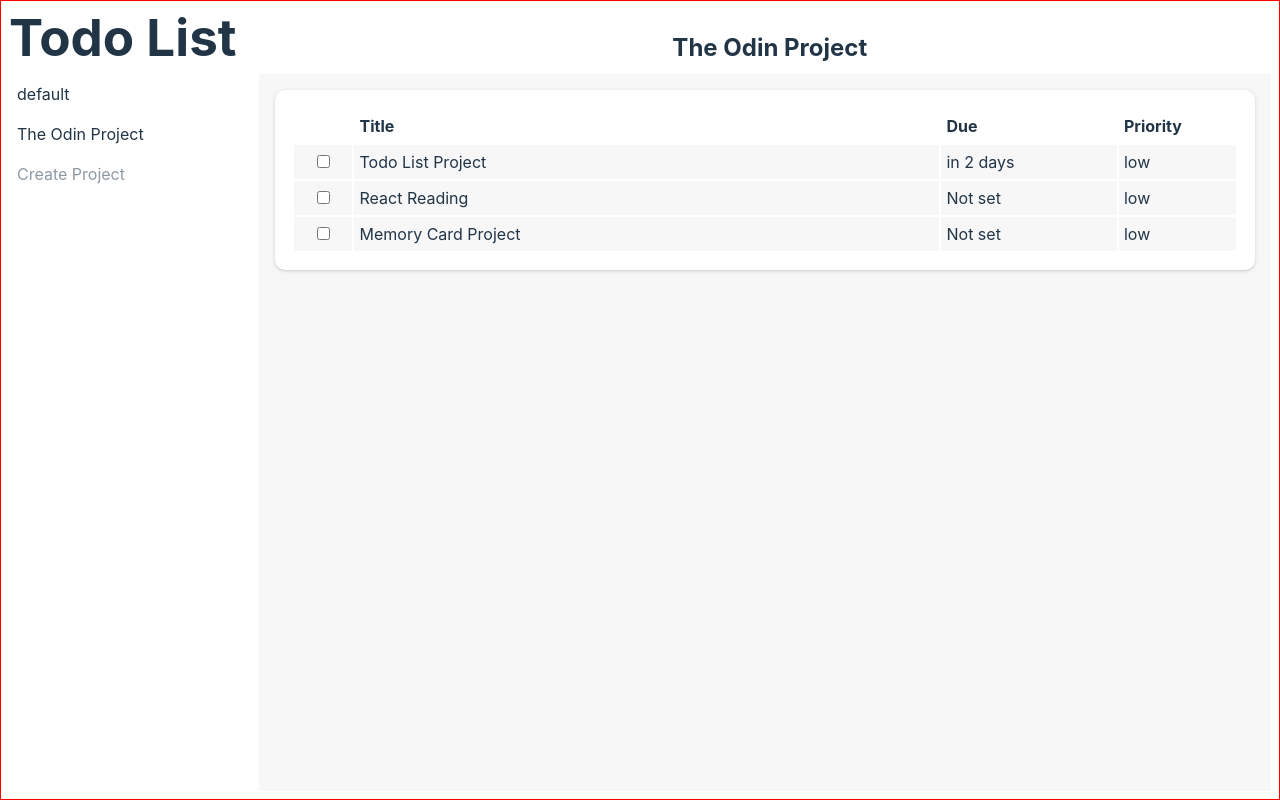
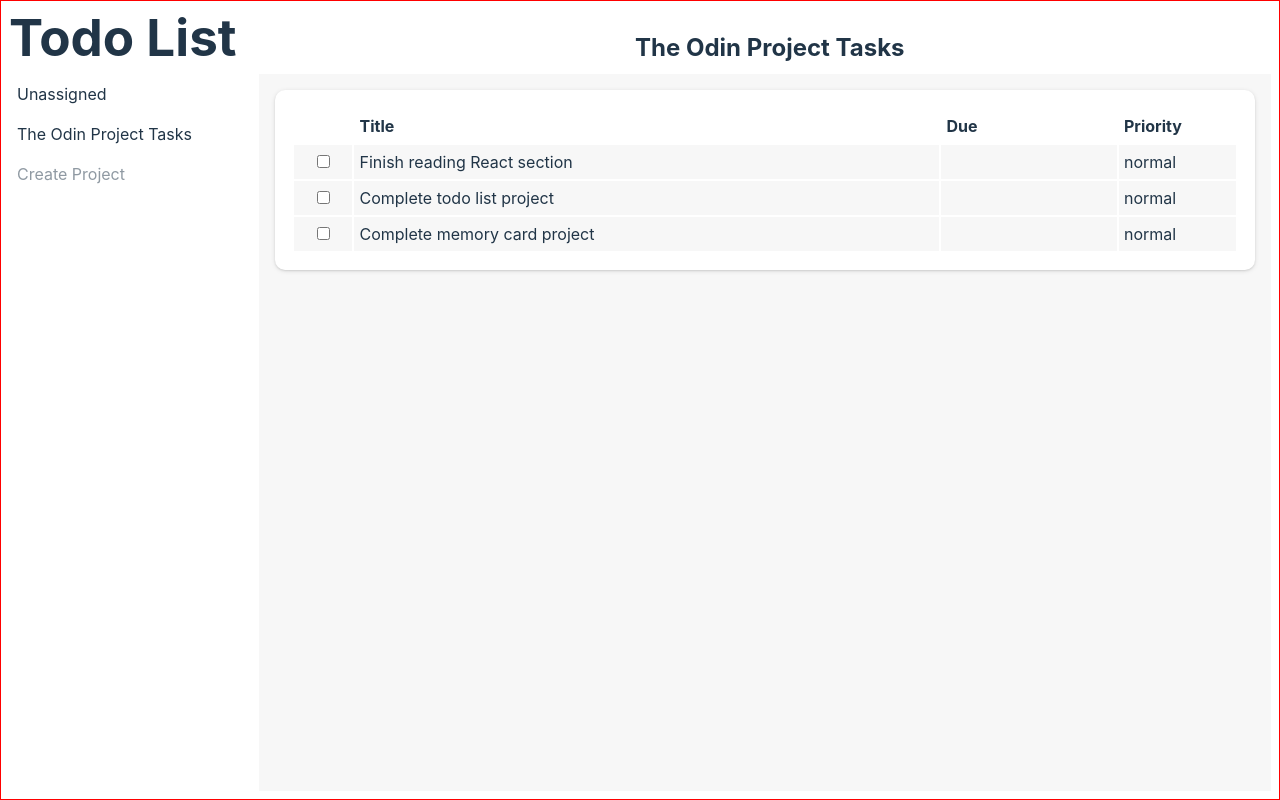
Before and after one commit to pricebenjamin/top-projects, a React (Vite) app in the folder 011-todo-list/: page / in a window 1280 px wide. Built offline with nearby package versions, Linux system fonts and the light colour scheme; the HTML template or start-up script is replaced by a standard one.

Commit message:
Flatten application state; give IDs to data
Instead of keeping todos inside of projects, assign a projectId to
each todo, then compute todos from component state.

Stop using list indexes as keys; use unique IDs instead.

```diff
--- a/011-todo-list/src/App/App.tsx
+++ b/011-todo-list/src/App/App.tsx
@@ -1,37 +1,30 @@
-import { useState, useEffect } from "react";
+import { useState } from "react";
 import { Header } from "@components/Header";
 import { ProjectNavigator } from "@components/ProjectNavigator";
 import { TodoList } from "@components/TodoList";
-import { Project } from "@components/Project";
-import appData from "./init.json?raw";
+import { createNewProject } from "@components/Project";
+import init from "./initialAppData";
 import "./App.css";
 
 function App() {
-  const [activeProject, setActiveProject] = useState<string>("default");
-  const [projects, setProjects] = useState<Project[]>([]);
+  const [activeProjectId, setActiveProjectId] = useState(init.activeProjectId);
+  const [projects, setProjects] = useState(init.projects);
+  const [todos, setTodos] = useState(init.todos);
 
-  useEffect(() => {
-    const app = JSON.parse(appData);
-    console.log(app);
-    setActiveProject(app.activeProject);
-    setProjects(app.projects);
-  }, []);
+  const activeProject = projects.find((p) => p.id === activeProjectId);
+  const activeTodos = todos.filter(
+    (todo) => todo.projectId === activeProjectId
+  );
 
-  function addProject(project: Project) {
-    setProjects([...projects, project]);
-  }
-
-  function updateTodoStatus(index: number) {
-    const project = projects.find((p) => p.title === activeProject);
-
-    if (!project) {
-      throw new Error("updateTodoStatus(): failed to find active project");
-    }
-
-    const todo = project.todos[index];
-
-    todo.finished = !todo.finished;
-    setProjects([...projects]);
+  function updateTodoStatus(id: string) {
+    setTodos(
+      todos.map((todo) => {
+        if (todo.id === id) {
+          return { ...todo, finished: !todo.finished };
+        }
+        return todo;
+      })
+    );
   }
 
   return (
@@ -39,15 +32,12 @@ function App() {
       <Header title="Todo List" project={activeProject} />
       <div className="container">
         <ProjectNavigator
-          activeProject={activeProject}
+          activeProjectId={activeProjectId}
           projects={projects}
-          onProjectSelect={setActiveProject}
-          onCreateProject={addProject}
+          onProjectSelect={setActiveProjectId}
+          onCreateProject={() => setProjects([...projects, createNewProject()])}
         />
-        <TodoList
-          project={projects.find((p) => p.title === activeProject)}
-          onTodoStatusChange={updateTodoStatus}
-        />
+        <TodoList todos={activeTodos} onTodoStatusChange={updateTodoStatus} />
       </div>
     </>
   );
--- a/011-todo-list/src/App/Components/Header/Header.tsx
+++ b/011-todo-list/src/App/Components/Header/Header.tsx
@@ -1,10 +1,11 @@
+import { Project } from "@components/Project";
 import "./Header.css";
 
 type onClick = () => void;
 
 interface HeaderProps {
   title: string;
-  project: string;
+  project: Project;
   actions?: Map<string, onClick>;
 }
 
@@ -12,7 +13,7 @@ export function Header({ title, project, actions }: HeaderProps) {
   return (
     <header className="header">
       <h1 className="application-title">{title}</h1>
-      <h2 className="active-project">{project}</h2>
+      <h2 className="active-project">{project.title}</h2>
       {actions && (
         <nav>
           {[...actions.entries()].map(([name, onClick]) => (
--- a/011-todo-list/src/App/Components/Project/index.ts
+++ b/011-todo-list/src/App/Components/Project/index.ts
@@ -1,6 +1,14 @@
-import { Todo } from "@components/Todo";
+export interface Project {
+  id: string;
+  title: string;
+  activeTodoId?: string;
+}
 
-export interface Project {
-  title: string;
-  todos: Todo[];
+export function createNewProject({
+  title = "New Project",
+}: Partial<Project> = {}): Project {
+  return {
+    id: crypto.randomUUID(),
+    title,
+  };
 }
--- a/011-todo-list/src/App/Components/ProjectNavigator/ProjectNavigator.tsx
+++ b/011-todo-list/src/App/Components/ProjectNavigator/ProjectNavigator.tsx
@@ -2,46 +2,31 @@ import { Project } from "@components/Project";
 import "./ProjectNavigator.css";
 
 interface ProjectNavigatorProps {
-  activeProject: string;
+  activeProjectId: string;
   projects: Project[];
-  onProjectSelect: (title: string) => void;
-  onCreateProject: (project: Project) => void;
+  onProjectSelect: (id: string) => void;
+  onCreateProject: () => void;
 }
 
 export function ProjectNavigator({
-  activeProject,
+  activeProjectId,
   projects,
   onProjectSelect,
   onCreateProject,
 }: ProjectNavigatorProps) {
-  function listItem(project: Project, index: number) {
-    return (
-      <li
-        key={index}
-        className={project.title === activeProject ? "active" : ""}
-        onClick={() => onProjectSelect(project.title)}
-      >
-        {project.title}
-      </li>
-    );
-  }
-
-  function createNewProject() {
-    const project = {
-      title: "New Project",
-      description: "",
-      dueDate: null,
-      priority: "low",
-      todos: [],
-    };
-    onCreateProject(project);
-  }
-
   return (
     <div className="project-navigator">
       <ul>
-        {projects.map((project, idx) => listItem(project, idx))}
-        <li className="create-project" onClick={createNewProject}>
+        {projects.map((project) => (
+          <li
+            key={project.id}
+            className={project.id === activeProjectId ? "active" : ""}
+            onClick={() => onProjectSelect(project.id)}
+          >
+            {project.title}
+          </li>
+        ))}
+        <li className="create-project" onClick={onCreateProject}>
           Create Project
         </li>
       </ul>
--- a/011-todo-list/src/App/Components/Todo/index.ts
+++ b/011-todo-list/src/App/Components/Todo/index.ts
@@ -1,7 +1,28 @@
 export interface Todo {
+  id: string;
+  projectId: string;
   title: string;
   description: string;
-  dueDate: number | null;
-  priority: "high" | "medium" | "low";
+  priority: "high" | "normal" | "low";
   finished: boolean;
+  dueDate?: number;
 }
+
+export function createNewTodo(
+  projectId: string,
+  {
+    title = "New Todo",
+    description = "",
+    priority = "normal",
+    finished = false,
+  }: Partial<Todo> = {}
+): Todo {
+  return {
+    id: crypto.randomUUID(),
+    projectId,
+    title,
+    description,
+    priority,
+    finished,
+  };
+}
--- a/011-todo-list/src/App/Components/TodoList/TodoList.tsx
+++ b/011-todo-list/src/App/Components/TodoList/TodoList.tsx
@@ -1,15 +1,13 @@
 import moment from "moment";
-import { Project } from "@components/Project";
+import { Todo } from "@components/Todo";
 import "./TodoList.css";
 
 interface TodoListProps {
-  project?: Project;
-  onTodoStatusChange: (index: number) => void;
+  todos: Todo[];
+  onTodoStatusChange: (id: string) => void;
 }
 
-export function TodoList({ project, onTodoStatusChange }: TodoListProps) {
-  const todos = project?.todos;
-
+export function TodoList({ todos, onTodoStatusChange }: TodoListProps) {
   function renderDate(timestamp: number | null) {
     if (timestamp === null) {
       return "Not set";
@@ -19,7 +17,7 @@ export function TodoList({ project, onTodoStatusChange }: TodoListProps) {
 
   return (
     <div className="todo-list">
-      {todos === undefined || todos.length === 0 ? (
+      {todos.length === 0 ? (
         <div className="is-empty">Nothing to do...</div>
       ) : (
         <table>
@@ -40,18 +38,18 @@ export function TodoList({ project, onTodoStatusChange }: TodoListProps) {
           </thead>
 
           <tbody>
-            {todos.map((t, idx) => (
-              <tr key={idx}>
+            {todos.map(({ id, title, dueDate, priority, finished }) => (
+              <tr key={id}>
                 <td className="todo-status">
                   <input
                     type="checkbox"
-                    onChange={() => onTodoStatusChange(idx)}
-                    checked={t.finished}
+                    onChange={() => onTodoStatusChange(id)}
+                    checked={finished}
                   />
                 </td>
-                <td>{t.title}</td>
-                <td>{renderDate(t.dueDate)}</td>
-                <td>{t.priority}</td>
+                <td>{title}</td>
+                <td>{dueDate && renderDate(dueDate)}</td>
+                <td>{priority}</td>
               </tr>
             ))}
           </tbody>
--- a/011-todo-list/src/App/init.json
+++ /dev/null
@@ -1,43 +0,0 @@
-{
-  "activeProject": "The Odin Project",
-  "projects": [
-    {
-      "title": "default",
-      "todos": [
-        {
-          "title": "New Todo",
-          "description": "",
-          "dueDate": null,
-          "priority": "low",
-          "finished": false
-        }
-      ]
-    },
-    {
-      "title": "The Odin Project",
-      "todos": [
-        {
-          "title": "Todo List Project",
-          "description": "",
-          "dueDate": 1712392657776,
-          "priority": "low",
-          "finished": false
-        },
-        {
-          "title": "React Reading",
-          "description": "",
-          "dueDate": null,
-          "priority": "low",
-          "finished": false
-        },
-        {
-          "title": "Memory Card Project",
-          "description": "",
-          "dueDate": null,
-          "priority": "low",
-          "finished": false
-        }
-      ]
-    }
-  ]
-}
--- /dev/null
+++ b/011-todo-list/src/App/initialAppData.ts
@@ -0,0 +1,18 @@
+import { createNewProject } from "@components/Project";
+import { createNewTodo } from "@components/Todo";
+
+const projects = [
+  createNewProject({ title: "Unassigned" }),
+  createNewProject({ title: "The Odin Project Tasks" }),
+];
+
+const todos = [
+  createNewTodo(projects[0].id),
+  createNewTodo(projects[1].id, { title: "Finish reading React section" }),
+  createNewTodo(projects[1].id, { title: "Complete todo list project" }),
+  createNewTodo(projects[1].id, { title: "Complete memory card project" }),
+];
+
+const activeProjectId = projects[1].id;
+
+export default { activeProjectId, projects, todos };
```
